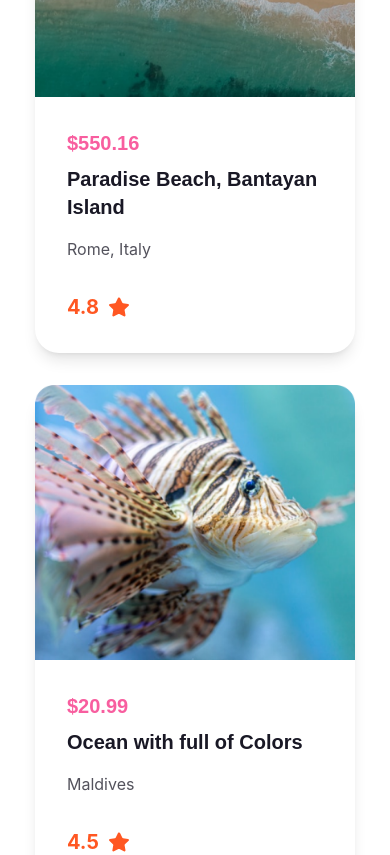
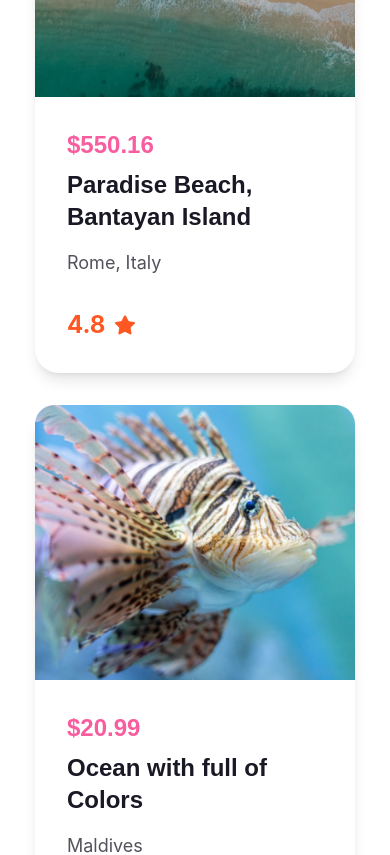
Before and after one commit to ervanervan/travlog, a React (Vite) app: page / in a window 390 px wide. Shown: the part 2680-3535 px from the top of the page. Built offline with nearby package versions, Linux system fonts and the light colour scheme.

Commit message:
Finished creating destinations on mobile display

```diff
--- a/src/components/CardDestinations.jsx
+++ b/src/components/CardDestinations.jsx
@@ -12,11 +12,11 @@ export default function CardDestinations({
     <div className="w-80 bg-bgWhite rounded-3xl shadow-lg">
       <img src={imgUrl} alt="destination" className="w-full" />
       <div className="p-8">
-        <h3 className="text-textSecondary font-bold text-xl mb-2">{price}</h3>
-        <h2 className="text-textBlack font-bold text-xl mb-4">{title}</h2>
-        <p className="text-textBlack75 mb-8">{location}</p>
+        <h3 className="text-textSecondary font-bold text-2xl mb-2">{price}</h3>
+        <h2 className="text-textBlack font-bold text-2xl mb-4">{title}</h2>
+        <p className="text-textBlack75 text-lg mb-8">{location}</p>
         <p className="flex gap-2 items-center">
-          <span className="text-textOrange font-bold text-xl">{rating}</span>
+          <span className="text-textOrange font-bold text-2xl">{rating}</span>
           <img src={icon} alt="" width={24} height={24} />
         </p>
       </div>
```
